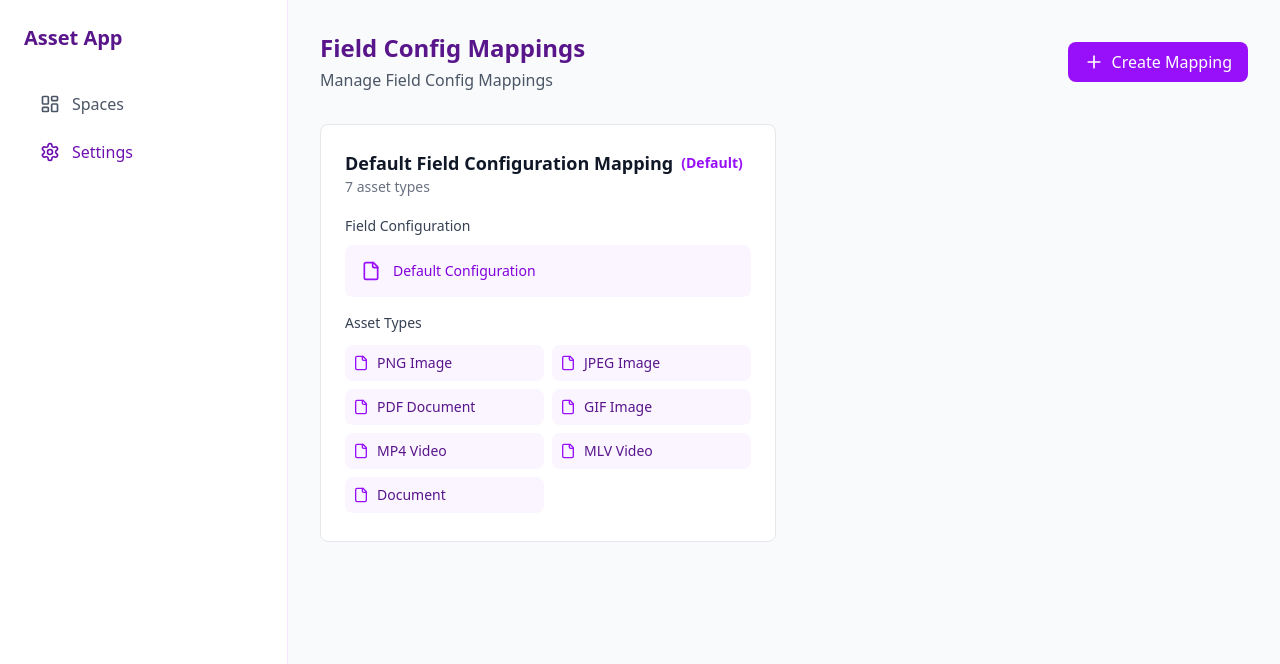
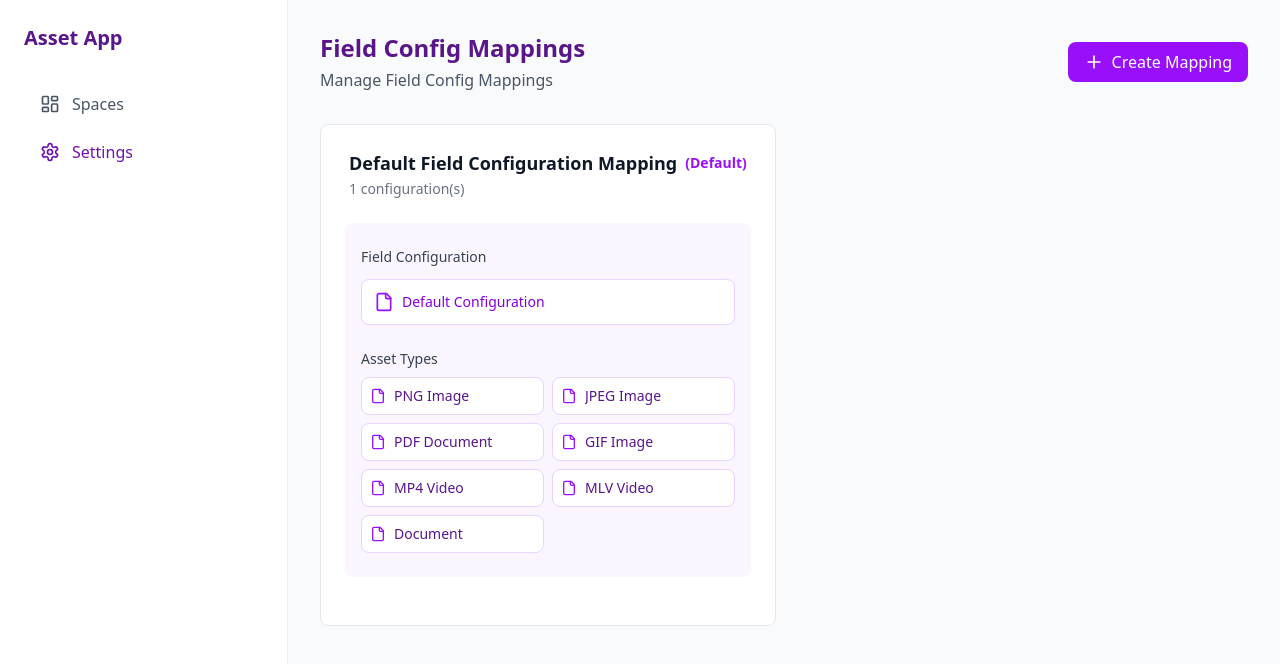
Before and after one commit to sindhur-cs/asset-app, a React (Vite) app: page /field-configuration-mappings in a window 1280 px wide. Shown: the top 664 px of the page. Built offline with nearby package versions, Linux system fonts and the light colour scheme.

Commit message:
added edit config mapping option

```diff
--- a/src/components/CreateProjectDialog.tsx
+++ b/src/components/CreateProjectDialog.tsx
@@ -21,7 +21,7 @@ const CreateProjectDialog = ({
     <div className="fixed inset-0 bg-black/30 backdrop-blur-sm flex items-center justify-center">
       <div className="bg-white rounded-lg p-6 w-full max-w-md">
         <div className="flex justify-between items-center mb-4">
-          <h2 className="text-xl font-bold">Create New Project</h2>
+          <h2 className="text-xl font-bold">Create New Space</h2>
           <button
             onClick={onClose}
             className="text-gray-500 hover:text-gray-700"
@@ -35,7 +35,7 @@ const CreateProjectDialog = ({
               htmlFor="projectName"
               className="block text-sm font-medium text-gray-700 mb-2"
             >
-              Project Name
+              Space Name
             </label>
             <input
               id="projectName"
@@ -43,7 +43,7 @@ const CreateProjectDialog = ({
               value={projectName}
               onChange={(e) => onProjectNameChange(e.target.value)}
               className="w-full px-3 py-2 border border-gray-300 rounded-md focus:outline-none focus:ring-2 focus:ring-purple-500"
-              placeholder="Enter project name"
+              placeholder="Enter space name"
               required
             />
           </div>
--- a/src/components/FieldConfigMappingCard.tsx
+++ b/src/components/FieldConfigMappingCard.tsx
@@ -1,68 +1,86 @@
-import React from 'react';
+import React, { useState } from 'react';
 import { AssetType } from '../constants/assetTypes';
-import { File, Trash2 } from 'lucide-react';
+import { Edit, File, Trash2 } from 'lucide-react';
 import { useFieldConfigMappingStore } from '../store/fieldConfigMappingStore';
+import CreateFieldConfigMappingDialog from './CreateFieldConfigMappingDialog';
+import { useAssetTypeStore } from '../store/assetTypeStore';
 import { useFieldConfigurationStore } from '../store/fieldConfigurationStore';
 
 interface FieldConfigMappingCardProps {
     name: string;
-  assetTypes: AssetType[];
-  fieldConfig: string;
+    listMappings: { mappingId: number, assetTypes: AssetType[], fieldConfig: string }[],
     isDefault: boolean;
 }
 
 const FieldConfigMappingCard: React.FC<FieldConfigMappingCardProps> = ({
     name,
-  assetTypes,
-  fieldConfig,
-  isDefault
+    listMappings,
+    isDefault,
 }) => {
     const { removeMapping } = useFieldConfigMappingStore();
+    const [isDialogOpen, setIsDialogOpen] = useState(false);
+    const { assetTypes } = useAssetTypeStore();
     const { getConfigurations } = useFieldConfigurationStore();
     const fieldConfigs = getConfigurations();
-
-  const configName = fieldConfigs.find(config => config.id === fieldConfig)?.name || 'Default Config';
 
     const handleDelete = () => {
         removeMapping(name);
     };
 
     return (
-    <div className="bg-white rounded-lg border border-gray-200 p-6 hover:border-purple-200 transition-colors duration-200">
+        <div className="bg-white rounded-lg border border-gray-200 p-6 hover:border-purple-200 transition-colors duration-200 relative">
             <div className="flex justify-between items-start">
-        <div className='w-full'>
+                <div className='w-full pl-1'>
                     <h3 className="flex items-center text-lg font-semibold text-gray-900">
                         {name}
                         {isDefault && <span className="ml-2 text-sm text-purple-600">(Default)</span>}
                     </h3>
-          <p className="text-sm text-gray-500">{assetTypes.length} asset types</p>
-          <div className='pt-4'>
-            <span className="text-sm font-medium text-gray-700 mb-2">Field Configuration</span>
-            <div className="p-4 text-sm my-2 w-full rounded-lg bg-purple-50 flex items-center">
-              <File className="h-5 w-5 text-purple-600 mr-2" />
-              <span className="text-purple-700 ml-1">{configName}</span>
-            </div>
-          </div>
+                    <p className="text-sm text-gray-500 pt-0.5">{listMappings.length} configuration(s)</p>
                 </div>
                 {!isDefault && (
+                    <>
+                        <button
+                            onClick={() => {
+                                setIsDialogOpen(true)
+                            }}
+                            className="absolute right-14 p-2 text-purple-600 hover:text-purple-700 hover:bg-purple-50 rounded-md transition-colors"
+                        >
+                            <Edit className="h-5 w-5" />
+                        </button>
                         <button
                             onClick={handleDelete}
-            className="absolute right-14 p-2 text-purple-600 hover:text-purple-700 hover:bg-purple-50 rounded-md transition-colors"
+                            className="absolute right-6 p-2 text-purple-600 hover:text-purple-700 hover:bg-purple-50 rounded-md transition-colors"
                         >
                             <Trash2 className="h-5 w-5" />
                         </button>
+                    </>
                 )}
             </div>
+            <div className="flex flex-col gap-6 my-6">
+            {listMappings?.map((listMapping) => {
+                const configName = fieldConfigs.find(config => config.id === listMapping.fieldConfig)?.name || 'Default Config';
 
-      <div className="space-y-4">
-        {assetTypes.length > 0 && (
-          <div className='pt-2'>
+                return <div key={listMapping.mappingId} className="bg-purple-50 rounded-lg p-4 py-6 transition-all hover:shadow-sm">
+                    <div className="space-y-3">
+                        <div className="flex items-center justify-between">
+                            <span className="text-sm font-medium text-gray-700">Field Configuration</span>
+                        </div>
+                        <div className="p-3 text-sm w-full rounded-lg border border-purple-200 bg-white flex items-center transition-colors hover:border-purple-300">
+                            <File className="h-5 w-5 text-purple-600 mr-2 flex-shrink-0" />
+                            <span className="text-purple-700 truncate">{configName}</span>
+                        </div>
+
+                        {listMapping.assetTypes.length > 0 && (
+                            <div className="pt-3">
                                 <h4 className="text-sm font-medium text-gray-700 mb-2">Asset Types</h4>
-            <div className="grid grid-cols-2 gap-2 py-1">
-              {assetTypes.map((type) => (
-                <div key={type.id} className="flex items-center gap-2 p-2 bg-purple-50 rounded-lg">
-                  <File className="h-4 w-4 text-purple-600" />
-                  <span className="text-sm text-purple-900">{type.name}</span>
+                                <div className="grid grid-cols-2 gap-2">
+                                    {listMapping.assetTypes.map((type) => (
+                                        <div
+                                            key={type.id}
+                                            className="flex items-center gap-2 p-2 border border-purple-200 rounded-lg bg-white transition-colors hover:border-purple-300"
+                                        >
+                                            <File className="h-4 w-4 text-purple-600 flex-shrink-0" />
+                                            <span className="text-sm text-purple-900 truncate">{type.name}</span>
                                         </div>
                                     ))}
                                 </div>
@@ -70,6 +88,16 @@ const FieldConfigMappingCard: React.FC<FieldConfigMappingCardProps> = ({
                         )}
                     </div>
                 </div>
+            })}
+            </div>
+
+            <CreateFieldConfigMappingDialog
+                isOpen={isDialogOpen}
+                onClose={() => setIsDialogOpen(false)}
+                assetTypes={assetTypes}
+                edit={name}
+            />
+        </div>
     );
 };
 
--- a/src/components/SidebarGroup.tsx
+++ b/src/components/SidebarGroup.tsx
@@ -147,7 +147,7 @@ const SidebarGroup = ({ item }: { item: { icon: React.ForwardRefExoticComponent<
                 )}
             </> : <Link
                 to={item.path}
-                className={`flex items-center gap-3 px-4 py-2 rounded-lg transition-colors duration-200 ${isActive('/models')
+                className={`flex items-center gap-3 px-4 py-2 rounded-lg transition-colors duration-200 ${isActive(item.path)
                     ? 'bg-purple-50 text-purple-700 font-medium'
                     : 'text-gray-600 hover:bg-gray-50 hover:text-purple-600'
                     }`}
--- a/src/pages/Project.tsx
+++ b/src/pages/Project.tsx
@@ -1,24 +1,13 @@
 import { useParams } from 'react-router-dom'
 import Sidebar from '../components/Sidebar'
 import { useProjectStore } from '../store/projectStore'
-import { useTypeSchemeStore } from '../store/typeSchemeStore'
-import { useMappingStore } from '../store/mappingStore'
-import { useFieldConfigMappingStore } from '../store/fieldConfigMappingStore'
-import MappingCard from '../components/MappingCard'
-import FieldConfigMappingCard from '../components/FieldConfigMappingCard'
-import { Database, File, FileSpreadsheet, Layers } from 'lucide-react'
+import { Layers } from 'lucide-react'
 
 const Project = () => {
     const { id } = useParams()
     const { getProject } = useProjectStore()
-    const { getSchemes } = useTypeSchemeStore()
-    const { getMappings } = useMappingStore()
-    const { getMappings: getFieldConfigMappings } = useFieldConfigMappingStore()
 
     const project = getProject(Number(id))
-    const defaultScheme = getSchemes().find(scheme => scheme.isDefault)
-    const defaultModelMapping = getMappings().find(mapping => mapping.isDefault)
-    const defaultFieldConfigMapping = getFieldConfigMappings().find(mapping => mapping.isDefault)
 
     return (
         <div className="flex min-h-screen bg-gray-50">
@@ -28,62 +17,15 @@ const Project = () => {
                     <h1 className="text-2xl font-bold text-purple-900 mb-6">{project?.name}</h1>
 
                     <div className="flex flex-col gap-4 mt-11">
-                        {/* Default Asset Group */}
-                        {defaultScheme && (
-                            <div className="mb-8">
-                                <div className="flex items-center text-purple-700 gap-2 mb-4">
-                                    <Layers className="h-5 w-5" />
-                                    <h2 className="text-xl font-semibold text-purple-900">Asset Type Group</h2>
-                                </div>
-                                <div className="bg-white rounded-lg border border-purple-100 p-6">
-                                    <h3 className="text-lg font-semibold text-gray-900 flex items-center">
-                                        {defaultScheme.name}
-                                        <span className="ml-2 text-sm text-purple-600">(Default)</span>
-                                    </h3>
-                                    <p className="text-sm text-gray-500 mb-4">{defaultScheme.assetTypes.length} types</p>
-                                    <div className="grid grid-cols-2 gap-2">
-                                        {defaultScheme.assetTypes.map((type) => (
-                                            <div key={type.id} className="flex items-center gap-2 p-2 bg-purple-50 rounded-lg">
-                                                <File className="h-4 w-4 text-purple-600" />
-                                                <span className="text-sm text-purple-900">{type.name}</span>
-                                            </div>
-                                        ))}
-                                    </div>
-                                </div>
+                        <div className="mb-8">
+                            <div className="flex items-center text-purple-700 gap-2 mb-4">
+                                <Layers className="h-5 w-5" />
+                                <h2 className="text-xl font-semibold text-purple-900">Asset Types</h2>
                             </div>
-                        )}
+                        </div>
+                        <div className="grid grid-cols-3">
 
-                        {/* Default Model Mapping */}
-                        {defaultModelMapping && (
-                            <div className="mb-8">
-                                <div className="flex items-center text-purple-700 gap-2 mb-4">
-                                    <Database className="h-5 w-5" />
-                                    <h2 className="text-xl font-semibold text-purple-900">Asset Model Mapping</h2>
-                                </div>
-                                <MappingCard
-                                    name={defaultModelMapping.name}
-                                    assetTypes={defaultModelMapping.assetTypes}
-                                    assetModel={defaultModelMapping.assetModel}
-                                    isDefault={defaultModelMapping.isDefault}
-                                />
-                            </div>
-                        )}
-
-                        {/* Default Field Configuration Mapping */}
-                        {defaultFieldConfigMapping && (
-                            <div className="mb-8">
-                                <div className="flex items-center text-purple-700 gap-2 mb-4">
-                                    <FileSpreadsheet className="h-5 w-5" />
-                                    <h2 className="text-xl font-semibold text-purple-900">Field Configuration Mapping</h2>
-                                </div>
-                                <FieldConfigMappingCard
-                                    name={defaultFieldConfigMapping.name}
-                                    assetTypes={defaultFieldConfigMapping.assetTypes}
-                                    fieldConfig={defaultFieldConfigMapping.fieldConfig}
-                                    isDefault={defaultFieldConfigMapping.isDefault}
-                                />
-                            </div>
-                        )}
+                        </div>
                     </div>
                 </div>
             </main>
--- a/src/pages/project/FieldConfigMappings.tsx
+++ b/src/pages/project/FieldConfigMappings.tsx
@@ -34,8 +34,7 @@ const FieldConfigMappings = () => {
               <FieldConfigMappingCard
                 key={index}
                 name={mapping.name}
-                assetTypes={mapping.assetTypes}
-                fieldConfig={mapping.fieldConfig}
+                listMappings={mapping.listMappings}
                 isDefault={mapping.isDefault}
               />
             ))}
@@ -44,6 +43,7 @@ const FieldConfigMappings = () => {
             isOpen={isDialogOpen}
             onClose={() => setIsDialogOpen(false)}
             assetTypes={assetTypes}
+            edit={""}
           />
         </div>
       </main>
--- a/src/store/fieldConfigMappingStore.ts
+++ b/src/store/fieldConfigMappingStore.ts
@@ -4,8 +4,7 @@ import { AssetType, defaultAssetTypes } from '../constants/assetTypes';
 
 interface FieldConfigMapping {
   name: string;
-  assetTypes: AssetType[];
-  fieldConfig: string;
+  listMappings: {mappingId: number, assetTypes: AssetType[], fieldConfig: string}[],
   isDefault: boolean;
 }
 
@@ -18,8 +17,7 @@ interface FieldConfigMappingState {
 
 const defaultConfig: FieldConfigMapping = {
   name: 'Default Field Configuration Mapping',
-  assetTypes: defaultAssetTypes,
-  fieldConfig: 'default-config',
+  listMappings: [{ mappingId: Date.now(), assetTypes: defaultAssetTypes, fieldConfig: "default-config" }],
   isDefault: true
 }
 
@@ -31,12 +29,23 @@ export const useFieldConfigMappingStore = create<FieldConfigMappingState>()(
       ],
 
       addMapping: (name, fieldConfig, assetTypes) => {
+        const mapping = get().mappings.find((mapping: FieldConfigMapping) => mapping.name === name);
+        console.log(mapping, name);
+        if(mapping) {
+            const newMapping = { ...mapping, listMappings: [...mapping.listMappings, { mappingId: Date.now(), assetTypes, fieldConfig }] };
+            set((state) => ({
+                mappings: state.mappings.map((m) => m.name === mapping.name ? newMapping : m)
+            }));
+
+            return;
+        }
+
         const newMapping: FieldConfigMapping = {
           name,
-          fieldConfig,
-          assetTypes,
+          listMappings: [{ mappingId: Date.now(), assetTypes, fieldConfig }],
           isDefault: false
         };
+
         set((state) => ({
           mappings: [...state.mappings, newMapping],
         }));
```
Also changed, not shown: src/components/CreateFieldConfigMappingDialog.tsx (+8 -6 lines), src/components/Sidebar.tsx (+5 -10 lines). Lines whose indentation alone changed are shown as unchanged.
